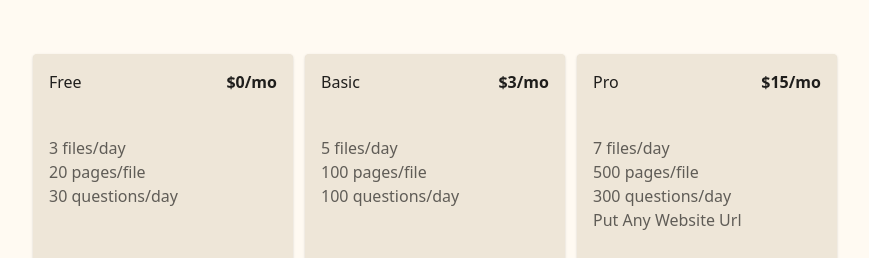
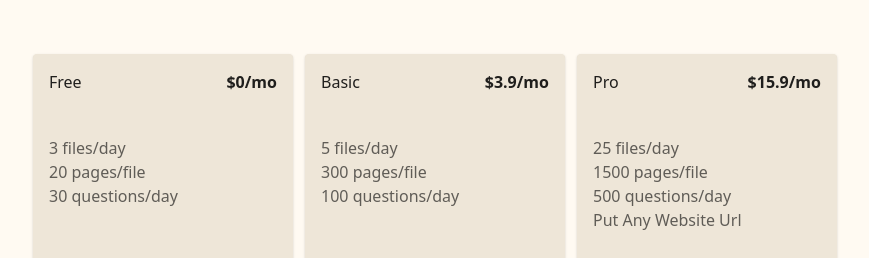
Before and after one commit to venkatesh-pro/querydocuments, a Next.js app in the folder frontend/: page / in a window 1280 px wide. Shown: the part 870-1128 px from the top of the page, without its empty margins (205-1074 px from the left). Built offline with nearby package versions, Linux system fonts and the light colour scheme; no server answers.

Commit message:
pricing page fix

```diff
--- a/frontend/components/HomePage/Cards/MobileViewPricing.js
+++ b/frontend/components/HomePage/Cards/MobileViewPricing.js
@@ -38,7 +38,7 @@ CustomTabPanel.propTypes = {
   index: PropTypes.number.isRequired,
   value: PropTypes.number.isRequired,
 };
-const MobileViewPricingCard = ({ pricingInfo, planFromDb }) => {
+const MobileViewPricingCard = ({ pricingInfo, planFromDb, country }) => {
   const [value, setValue] = React.useState(2);
 
   const { auth } = useSelector((state) => ({ ...state }));
@@ -99,7 +99,10 @@ const MobileViewPricingCard = ({ pricingInfo, planFromDb }) => {
                   className="font-bold"
                   component="div"
                 >
-                  ${info.dollarPrice}/mo
+                  {country === "IN"
+                    ? `₹ ${info.indianPrice}`
+                    : `$${info.dollarPrice}`}
+                  /mo
                 </Typography>
               </div>
               <div className="mt-9 flex flex-col">
--- a/frontend/components/HomePage/Cards/Pricing.js
+++ b/frontend/components/HomePage/Cards/Pricing.js
@@ -9,7 +9,7 @@ import { useSelector } from "react-redux";
 import Link from "next/link";
 import { useRouter } from "next/router";
 
-const PricingCard = ({ info, planFromDb }) => {
+const PricingCard = ({ info, planFromDb, country }) => {
   const { auth } = useSelector((state) => ({ ...state }));
 
   const router = useRouter();
@@ -33,7 +33,10 @@ const PricingCard = ({ info, planFromDb }) => {
             className="font-bold"
             component="div"
           >
-            ${info.dollarPrice}/mo
+            {country === "IN"
+              ? `₹ ${info.indianPrice}`
+              : `$${info.dollarPrice}`}
+            /mo
           </Typography>
         </div>
         <div className="mt-9 flex flex-col">
--- a/frontend/components/HomePage/Pricing.js
+++ b/frontend/components/HomePage/Pricing.js
@@ -6,7 +6,7 @@ import PricingCard from "./Cards/Pricing";
 import MobileViewPricingCard from "./Cards/MobileViewPricing";
 import { pricingInfo } from "../../constant/HomePage/Pricing";
 
-const Pricing = ({ planFromDb }) => {
+const Pricing = ({ planFromDb, country }) => {
   const isDesktop = useMediaQuery("(min-width:768px)");
 
   return (
@@ -18,7 +18,14 @@ const Pricing = ({ planFromDb }) => {
       {isDesktop && (
         <div className="grid grid-cols-1 gap-3 md:grid-cols-3 mt-16">
           {pricingInfo.map((info, i) => {
-            return <PricingCard info={info} planFromDb={planFromDb} key={i} />;
+            return (
+              <PricingCard
+                info={info}
+                planFromDb={planFromDb}
+                key={i}
+                country={country}
+              />
+            );
           })}
         </div>
       )}
@@ -28,6 +35,7 @@ const Pricing = ({ planFromDb }) => {
           <MobileViewPricingCard
             pricingInfo={pricingInfo}
             planFromDb={planFromDb}
+            country={country}
           />
         </div>
       )}
--- a/frontend/constant/HomePage/Pricing.js
+++ b/frontend/constant/HomePage/Pricing.js
@@ -9,18 +9,18 @@ export const pricingInfo = [
   },
   {
     plan: "Basic",
-    dollarPrice: 3,
+    dollarPrice: 3.9,
     indianPrice: 199,
     totalFilesPerDay: 5,
-    totalPagesPerFile: 100,
+    totalPagesPerFile: 300,
     totalQuestionPerDay: 100,
   },
   {
     plan: "Pro",
-    dollarPrice: 15,
+    dollarPrice: 15.9,
     indianPrice: 999,
-    totalFilesPerDay: 7,
-    totalPagesPerFile: 500,
-    totalQuestionPerDay: 300,
+    totalFilesPerDay: 25,
+    totalPagesPerFile: 1500,
+    totalQuestionPerDay: 500,
   },
 ];
--- a/frontend/pages/checkout.js
+++ b/frontend/pages/checkout.js
@@ -11,6 +11,7 @@ import { useSelector } from "react-redux";
 import { useRouter } from "next/router";
 import api from "../utils/http-client";
 import Head from "next/head";
+import { toast } from "react-hot-toast";
 
 const checkout = () => {
   const [planChoosen, setPlanChoosen] = useState("");
@@ -115,6 +116,7 @@ const checkout = () => {
   }, []);
 
   const getCountry = async () => {
+    if (auth?.token) {
       try {
         setIsLoading(true);
         const { data } = await api.get(`/paymentCheckoutpage`);
@@ -131,6 +133,9 @@ const checkout = () => {
       } catch (error) {
         console.log(error);
         setIsLoading(false);
+      }
+    } else {
+      // toast.error("Login To Continue");
     }
   };
   useEffect(() => {
--- a/frontend/pages/index.js
+++ b/frontend/pages/index.js
@@ -8,6 +8,7 @@ import { useSelector } from "react-redux";
 import { useRouter } from "next/router";
 
 const index = () => {
+  const [country, setCountry] = useState("");
   const [planFromDb, setPlanFromDb] = useState("");
 
   const { auth } = useSelector((state) => ({ ...state }));
@@ -32,10 +33,27 @@ const index = () => {
       whichplanFunction();
     }
   }, [auth]);
+
+  const getCountry = async () => {
+    if (auth?.token) {
+      try {
+        const { data } = await api.get(`/paymentCheckoutpage`);
+        console.log("data:", data);
+
+        setCountry(data);
+      } catch (error) {
+        console.log(error);
+      }
+    }
+  };
+  useEffect(() => {
+    getCountry();
+  }, []);
+
   return (
     <div className="w-full h-[92vh]">
       <Home planFromDb={planFromDb} />
-      <Pricing planFromDb={planFromDb} />
+      <Pricing planFromDb={planFromDb} country={country} />
     </div>
   );
 };
--- a/frontend/pages/login/index.js
+++ b/frontend/pages/login/index.js
@@ -54,7 +54,7 @@ const index = () => {
           alt="google icon"
           className="w-[20px] h-[20px]"
         />
-        <span className="ml-2">Register with Google</span>
+        <span className="ml-2">Login with Google</span>
       </button>
     </div>
   );
```
Also changed, not shown: 1 other file (tests, documents, lock files or other folders). Lines whose indentation alone changed are shown as unchanged.
